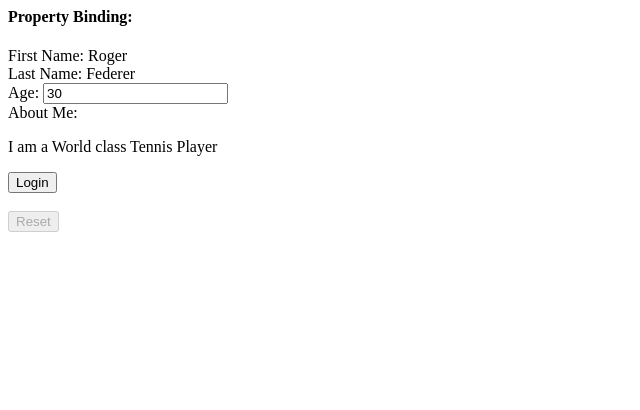
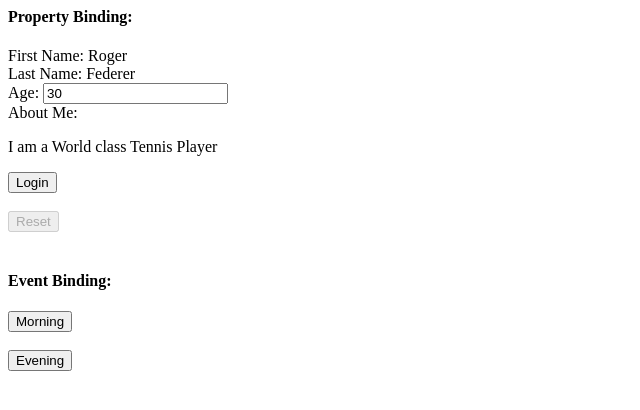
Before and after one commit to jbranjith/angular-js-experiments, an Angular app: page / in a window 1280 px wide. Shown: the top 410 px of the page, without its empty margins (0-640 px from the left). Built offline with nearby package versions, Linux system fonts and the light colour scheme.

Commit message:
4 files modified, 2 added

```diff
--- a/src/app/app.component.html
+++ b/src/app/app.component.html
@@ -1 +1,4 @@
 <property-binding bind-age='pAge' [lastname]="pLastName" firstname="{{ pFirstname }}" [aboutme]='pAboutMe'></property-binding>
+<br><br>
+
+<event-binding></event-binding>
--- a/src/app/app.component.ts
+++ b/src/app/app.component.ts
@@ -1,4 +1,4 @@
-import { Component } from '@angular/core';
+import { Component, OnInit } from '@angular/core';
 
 @Component({
   selector: 'my-app',
--- a/src/app/app.module.ts
+++ b/src/app/app.module.ts
@@ -8,7 +8,7 @@ import {EventBindingComponent} from '../data-binding/event-binding.component';
 
 @NgModule({
   imports: [BrowserModule, FormsModule],
-  declarations: [AppComponent, PropertyBindingComponent],
+  declarations: [AppComponent, PropertyBindingComponent, EventBindingComponent],
   bootstrap: [AppComponent],
 })
 export class AppModule { }
--- /dev/null
+++ b/src/data-binding/event-binding.component.html
@@ -0,0 +1,3 @@
+<h4>Event Binding:<h4>
+<button (click)="morning()">Morning</button><br><br>
+<button (click)="evening()">Evening</button>
--- a/src/data-binding/event-binding.component.ts
+++ b/src/data-binding/event-binding.component.ts
@@ -1,10 +1,16 @@
-import { Component } from '@angular/core';
+import { Component, OnInit } from '@angular/core';
 
+import {PropertyBindingData} from './property-binding-data';
 
 @Component({
-  selector: "event-binding"
+  selector: "event-binding",
+  templateUrl: "./event-binding.component.html",
+  providers:[PropertyBindingData]
 })
-export class EventBindingComponent {
+export class EventBindingComponent implements OnInit {
+
+constructor(private propertyBindingData: PropertyBindingData){}
+
   morning(event) {
     alert("Good Morning!!!");
   }
@@ -12,4 +18,8 @@ export class EventBindingComponent {
   evening(event) {
     alert("Good Evening!!");
   }
+
+  ngOnInit() {
+
+  }
 }
--- /dev/null
+++ b/src/data-binding/property-binding-data.ts
@@ -0,0 +1,12 @@
+import { Component } from '@angular/core';
+
+@Component({
+  selector: '',
+  template: ''
+})
+export class PropertyBindingData {
+  pFirstname = 'Roger';
+  pLastName = "Federer";
+  pAge = "30";
+  pAboutMe = "I am a World class Tennis Player";
+}
```
